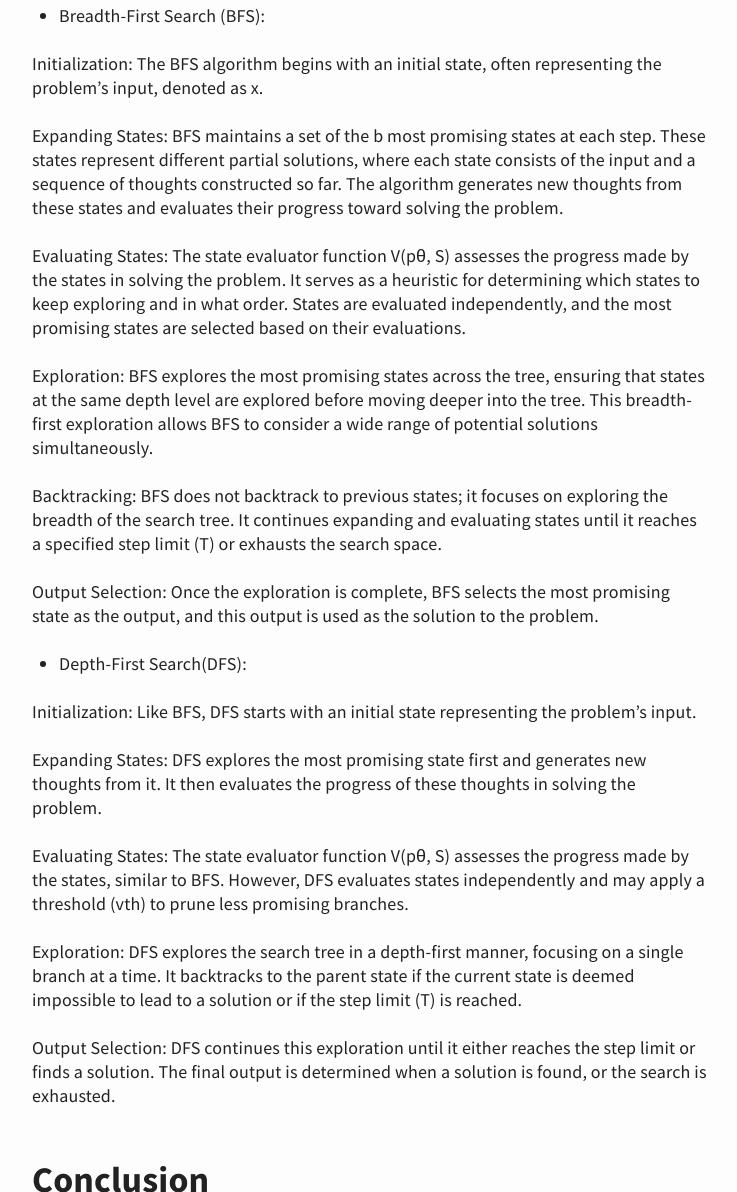
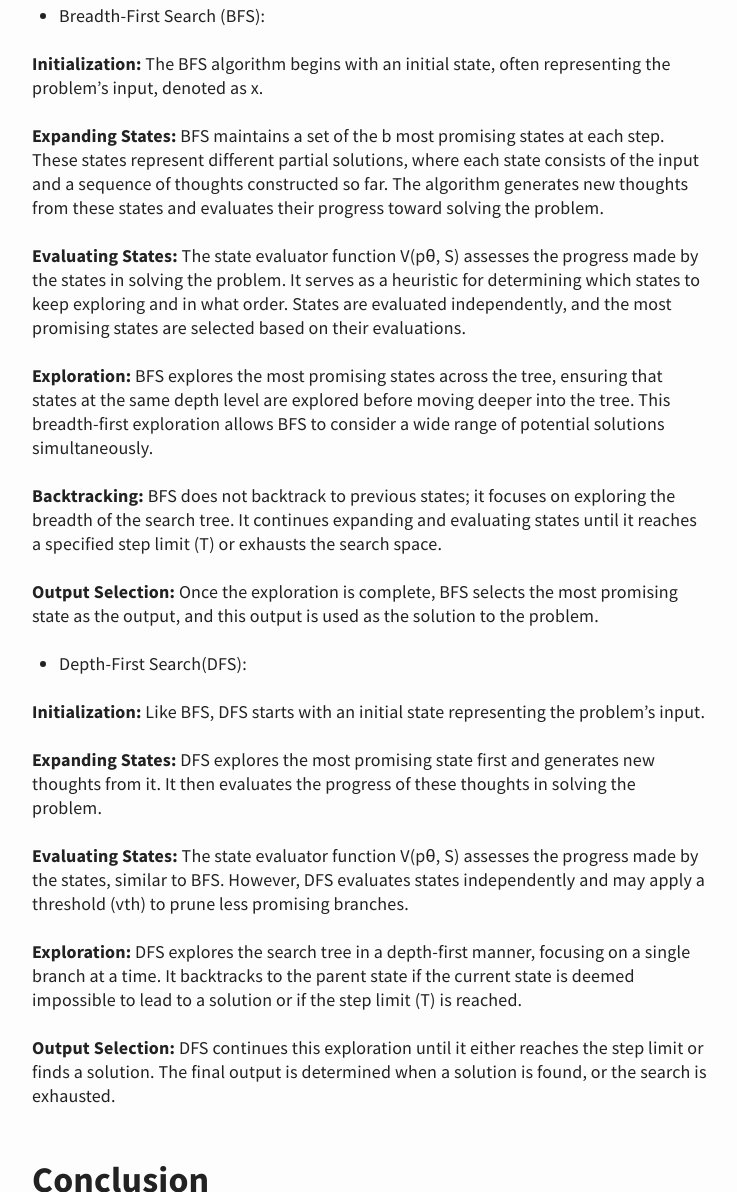
Before and after one commit to spraphul/blog, a Jekyll site: the page built from _posts/2023-09-10-ToT.md, in a window 1280 px wide and 1400 px high, scrolled down 3483 px. Shown: the part 208-1400 px from the top of the window, without its empty margins (270-1007 px from the left). Built offline with Jekyll 4.4.1, drawn with Linux system fonts in a browser that asks for light colours; some of the changed lines change nothing that is shown.

Commit message:
Update 2023-09-10-ToT.md

```diff
--- a/_posts/2023-09-10-ToT.md
+++ b/_posts/2023-09-10-ToT.md
@@ -36,29 +36,29 @@ Let's dive deeper into both the approaches to see how they work:
 
 * Breadth-First Search (BFS):
 
-Initialization: The BFS algorithm begins with an initial state, often representing the problem's input, denoted as x.
+**Initialization:** The BFS algorithm begins with an initial state, often representing the problem's input, denoted as x.
 
-Expanding States: BFS maintains a set of the b most promising states at each step. These states represent different partial solutions, where each state consists of the input and a sequence of thoughts constructed so far. The algorithm generates new thoughts from these states and evaluates their progress toward solving the problem.
+**Expanding States:** BFS maintains a set of the b most promising states at each step. These states represent different partial solutions, where each state consists of the input and a sequence of thoughts constructed so far. The algorithm generates new thoughts from these states and evaluates their progress toward solving the problem.
 
-Evaluating States: The state evaluator function V(pθ, S) assesses the progress made by the states in solving the problem. It serves as a heuristic for determining which states to keep exploring and in what order. States are evaluated independently, and the most promising states are selected based on their evaluations.
+**Evaluating States:** The state evaluator function V(pθ, S) assesses the progress made by the states in solving the problem. It serves as a heuristic for determining which states to keep exploring and in what order. States are evaluated independently, and the most promising states are selected based on their evaluations.
 
-Exploration: BFS explores the most promising states across the tree, ensuring that states at the same depth level are explored before moving deeper into the tree. This breadth-first exploration allows BFS to consider a wide range of potential solutions simultaneously.
+**Exploration:** BFS explores the most promising states across the tree, ensuring that states at the same depth level are explored before moving deeper into the tree. This breadth-first exploration allows BFS to consider a wide range of potential solutions simultaneously.
 
-Backtracking: BFS does not backtrack to previous states; it focuses on exploring the breadth of the search tree. It continues expanding and evaluating states until it reaches a specified step limit (T) or exhausts the search space.
+**Backtracking:** BFS does not backtrack to previous states; it focuses on exploring the breadth of the search tree. It continues expanding and evaluating states until it reaches a specified step limit (T) or exhausts the search space.
 
-Output Selection: Once the exploration is complete, BFS selects the most promising state as the output, and this output is used as the solution to the problem.
+**Output Selection:** Once the exploration is complete, BFS selects the most promising state as the output, and this output is used as the solution to the problem.
 
 * Depth-First Search(DFS):
 
-Initialization: Like BFS, DFS starts with an initial state representing the problem's input.
+**Initialization:** Like BFS, DFS starts with an initial state representing the problem's input.
 
-Expanding States: DFS explores the most promising state first and generates new thoughts from it. It then evaluates the progress of these thoughts in solving the problem.
+**Expanding States:** DFS explores the most promising state first and generates new thoughts from it. It then evaluates the progress of these thoughts in solving the problem.
 
-Evaluating States: The state evaluator function V(pθ, S) assesses the progress made by the states, similar to BFS. However, DFS evaluates states independently and may apply a threshold (vth) to prune less promising branches.
+**Evaluating States:** The state evaluator function V(pθ, S) assesses the progress made by the states, similar to BFS. However, DFS evaluates states independently and may apply a threshold (vth) to prune less promising branches.
 
-Exploration: DFS explores the search tree in a depth-first manner, focusing on a single branch at a time. It backtracks to the parent state if the current state is deemed impossible to lead to a solution or if the step limit (T) is reached.
+**Exploration:** DFS explores the search tree in a depth-first manner, focusing on a single branch at a time. It backtracks to the parent state if the current state is deemed impossible to lead to a solution or if the step limit (T) is reached.
 
-Output Selection: DFS continues this exploration until it either reaches the step limit or finds a solution. The final output is determined when a solution is found, or the search is exhausted.
+**Output Selection:** DFS continues this exploration until it either reaches the step limit or finds a solution. The final output is determined when a solution is found, or the search is exhausted.
 
 ## Conclusion
 In summary, the way we prompt LMs has evolved significantly, from simple input-output prompts to advanced strategies like Chain of Thought prompting, Self-Consistency with Chain of Prompt, and the groundbreaking Tree of Thought prompting with its BFS and DFS methods. These strategies enable LMs to tackle complex problems, opening up new possibilities for natural language understanding and problem-solving. As LMs continue to advance, exploring and refining these prompting techniques will remain a vital area of research and development.
```
